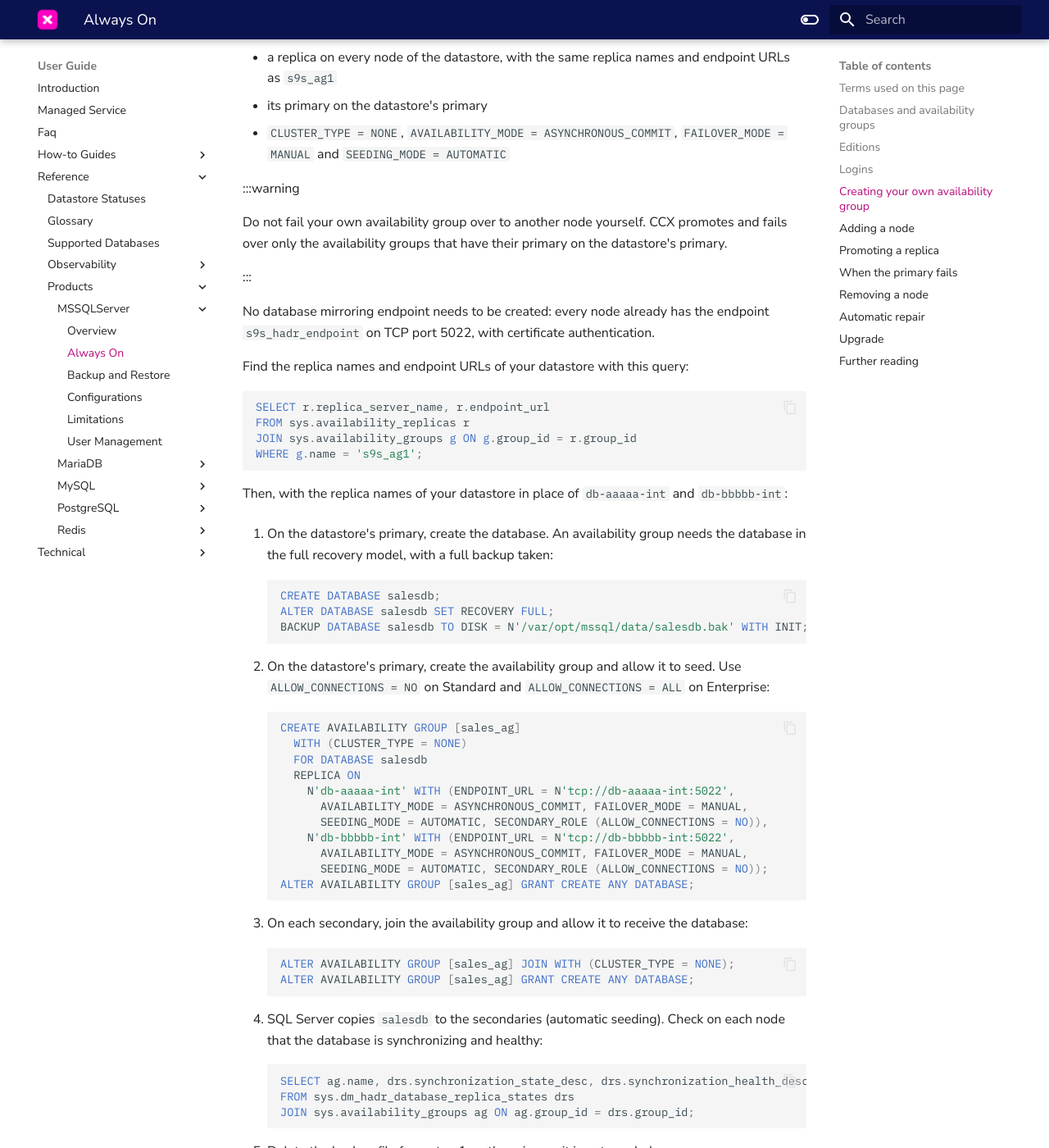
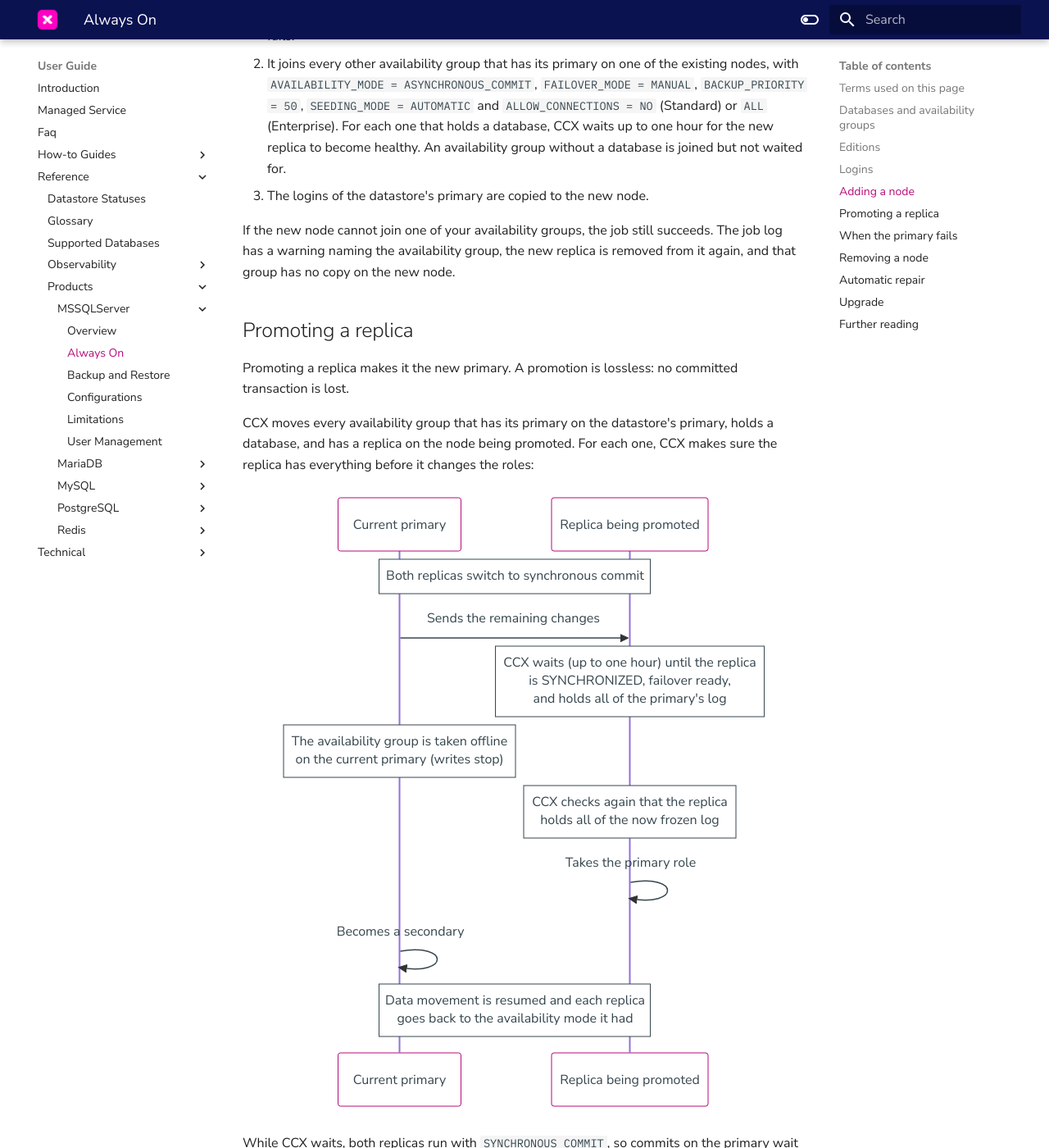
Before and after one commit to severalnines/ccx-docs, an MkDocs documentation site: the page built from docs/user/Reference/Products/MSSQLServer/always-on.md, in a window 1280 px wide and 1400 px high, scrolled down 2742 px. Shown: the whole window at 82% size. Built offline with MkDocs 1.6.1 and Material for MkDocs 9.7.7, drawn with Linux system fonts in a browser that asks for light colours; comment, search, counter and statistics services are not loaded; some of the changed text lies outside the part shown.

Commit message:
MSSQL pages: drop the walkthrough for creating your own availability group
Creating availability groups will come to the CCX UI and API later; until
then the docs should not teach a T-SQL procedure for it. The pages still
say that databases and availability groups are created directly in SQL
Server, and keep the rules CCX applies to them.

Co-Authored-By: Claude Opus 5.5 <noreply@anthropic.com>

````diff
--- a/docs/user/Reference/Products/MSSQLServer/always-on.md
+++ b/docs/user/Reference/Products/MSSQLServer/always-on.md
@@ -14,13 +14,13 @@ An Always On datastore cannot be converted to a single-node (standalone) datasto
 
 - **Availability group**: a SQL Server Always On availability group with `CLUSTER_TYPE = NONE` (no Windows or Pacemaker cluster manager). Every node of the datastore that is in the group holds a replica of its databases.
 - **Primary** of an availability group: the replica that accepts reads and writes. The others are **secondaries**.
-- **The datastore's primary**: the node that is the primary of `s9s_ag1`, the availability group CCX manages. CCX shows this node as the primary of the datastore. Your own availability groups should have their primary on this node too; see [Creating your own availability group](#creating-your-own-availability-group).
+- **The datastore's primary**: the node that is the primary of `s9s_ag1`, the availability group CCX manages. CCX shows this node as the primary of the datastore.
 
 ## Databases and availability groups
 
 **What CCX manages:** when the datastore is deployed, CCX creates the database `ccxdb`, takes a first backup of it, and adds it to an availability group named `s9s_ag1` with a replica on every node.
 
-**What you manage:** you cannot create or drop databases or availability groups from the CCX UI or API in the Always On configuration. Create and drop them yourself, directly in SQL Server with T-SQL.
+**What you manage:** you cannot create or drop databases or availability groups from the CCX UI or API in the Always On configuration. Create and drop them yourself, directly in SQL Server.
 
 Once a database is in an availability group, CCX looks after that availability group as described on this page.
 
@@ -62,7 +62,7 @@ The edition of SQL Server decides how availability groups behave:
 | Databases per availability group | One (basic availability group) | Several |
 | Secondary readable | No (`ALLOW_CONNECTIONS = NO`): connect to the primary for reads and writes | Yes, when the replica has `ALLOW_CONNECTIONS = ALL` |
 
-CCX applies the standard license unless your CCX installation is configured otherwise. With the standard license, create one availability group for each database. CCX creates its own replicas with `ALLOW_CONNECTIONS = NO` on Standard and `ALLOW_CONNECTIONS = ALL` otherwise; use the same on your own availability groups.
+CCX applies the standard license unless your CCX installation is configured otherwise. CCX creates its own replicas with `ALLOW_CONNECTIONS = NO` on Standard and `ALLOW_CONNECTIONS = ALL` otherwise.
 
 ## Logins
 
@@ -71,79 +71,6 @@ An availability group replicates databases, not logins. A login that is missing
 - Users created through CCX are created on every node with the same SID.
 - When a node is added, CCX copies the logins from the datastore's primary to it.
 - A login you create yourself with T-SQL exists only on the node where you created it. Create logins through CCX, or create them on every node with the same SID.
-
-## Creating your own availability group
-
-An availability group that CCX can look after must look like `s9s_ag1`:
-
-- a replica on every node of the datastore, with the same replica names and endpoint URLs as `s9s_ag1`
-- its primary on the datastore's primary
-- `CLUSTER_TYPE = NONE`, `AVAILABILITY_MODE = ASYNCHRONOUS_COMMIT`, `FAILOVER_MODE = MANUAL` and `SEEDING_MODE = AUTOMATIC`
-
-:::warning
-
-Do not fail your own availability group over to another node yourself. CCX promotes and fails over only the availability groups that have their primary on the datastore's primary.
-
-:::
-
-No database mirroring endpoint needs to be created: every node already has the endpoint `s9s_hadr_endpoint` on TCP port 5022, with certificate authentication.
-
-Find the replica names and endpoint URLs of your datastore with this query:
-
-```sql
-SELECT r.replica_server_name, r.endpoint_url
-FROM sys.availability_replicas r
-JOIN sys.availability_groups g ON g.group_id = r.group_id
-WHERE g.name = 's9s_ag1';
-```
-
-Then, with the replica names of your datastore in place of `db-aaaaa-int` and `db-bbbbb-int`:
-
-1. On the datastore's primary, create the database. An availability group needs the database in the full recovery model, with a full backup taken:
-
-    ```sql
-    CREATE DATABASE salesdb;
-    ALTER DATABASE salesdb SET RECOVERY FULL;
-    BACKUP DATABASE salesdb TO DISK = N'/var/opt/mssql/data/salesdb.bak' WITH INIT;
-    ```
-
-2. On the datastore's primary, create the availability group and allow it to seed. Use `ALLOW_CONNECTIONS = NO` on Standard and `ALLOW_CONNECTIONS = ALL` on Enterprise:
-
-    ```sql
-    CREATE AVAILABILITY GROUP [sales_ag]
-      WITH (CLUSTER_TYPE = NONE)
-      FOR DATABASE salesdb
-      REPLICA ON
-        N'db-aaaaa-int' WITH (ENDPOINT_URL = N'tcp://db-aaaaa-int:5022',
-          AVAILABILITY_MODE = ASYNCHRONOUS_COMMIT, FAILOVER_MODE = MANUAL,
-          SEEDING_MODE = AUTOMATIC, SECONDARY_ROLE (ALLOW_CONNECTIONS = NO)),
-        N'db-bbbbb-int' WITH (ENDPOINT_URL = N'tcp://db-bbbbb-int:5022',
-          AVAILABILITY_MODE = ASYNCHRONOUS_COMMIT, FAILOVER_MODE = MANUAL,
-          SEEDING_MODE = AUTOMATIC, SECONDARY_ROLE (ALLOW_CONNECTIONS = NO));
-    ALTER AVAILABILITY GROUP [sales_ag] GRANT CREATE ANY DATABASE;
-    ```
-
-3. On each secondary, join the availability group and allow it to receive the database:
-
-    ```sql
-    ALTER AVAILABILITY GROUP [sales_ag] JOIN WITH (CLUSTER_TYPE = NONE);
-    ALTER AVAILABILITY GROUP [sales_ag] GRANT CREATE ANY DATABASE;
-    ```
-
-4. SQL Server copies `salesdb` to the secondaries (automatic seeding). Check on each node that the database is synchronizing and healthy:
-
-    ```sql
-    SELECT ag.name, drs.synchronization_state_desc, drs.synchronization_health_desc
-    FROM sys.dm_hadr_database_replica_states drs
-    JOIN sys.availability_groups ag ON ag.group_id = drs.group_id;
-    ```
-
-5. Delete the backup file from step 1 on the primary; it is not needed any more.
-
-Please note:
-
-- Availability group names that start with `s9s_ag` are used by CCX. Choose another name for your own.
-- Database names must be unique across the datastore: a backup fails if two availability groups, or a database inside and one outside an availability group on different nodes, use the same database name.
 
 ## Adding a node
 
````
Also changed, not shown: docs/user/Reference/Products/MSSQLServer/limitations.md (+1 -1 lines).
